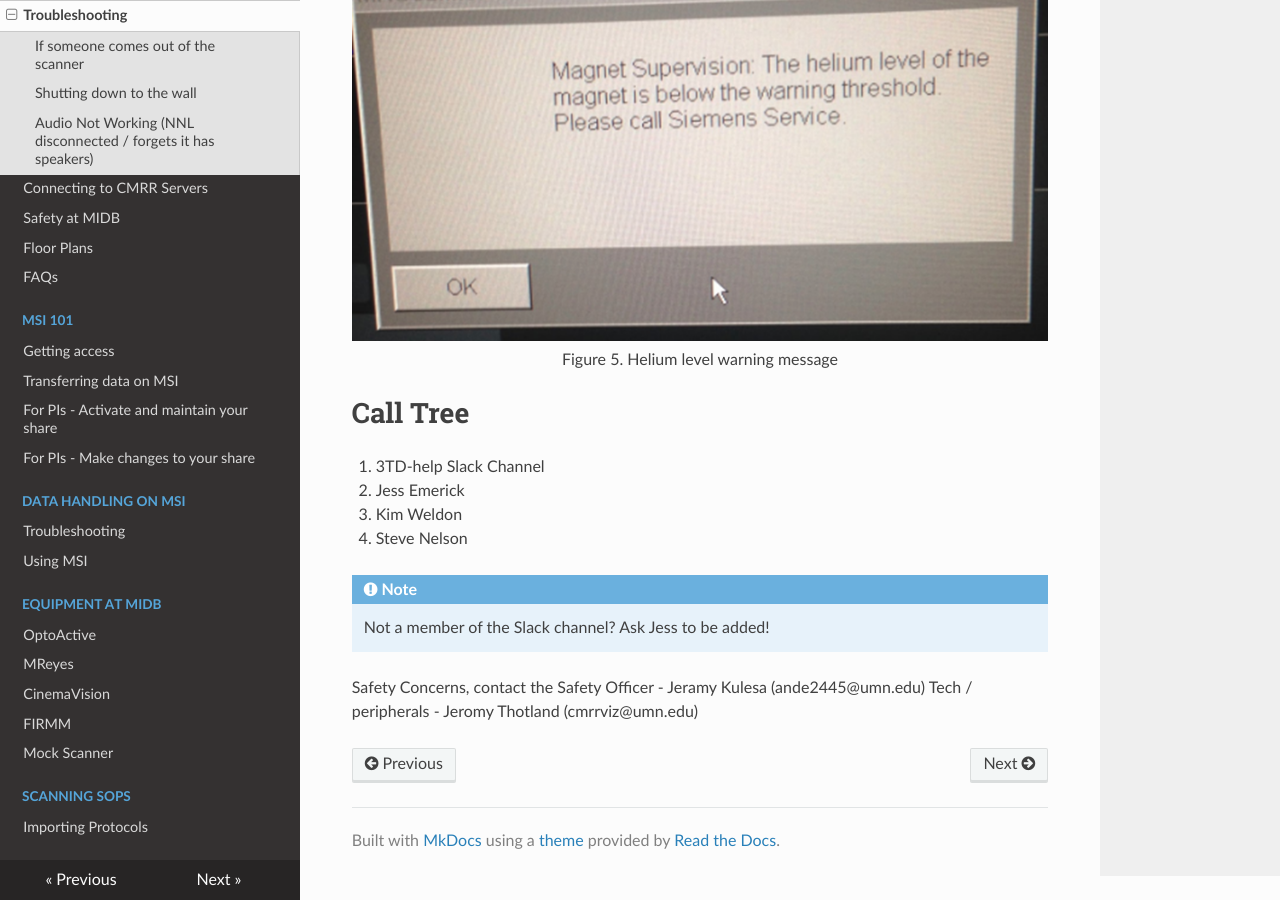
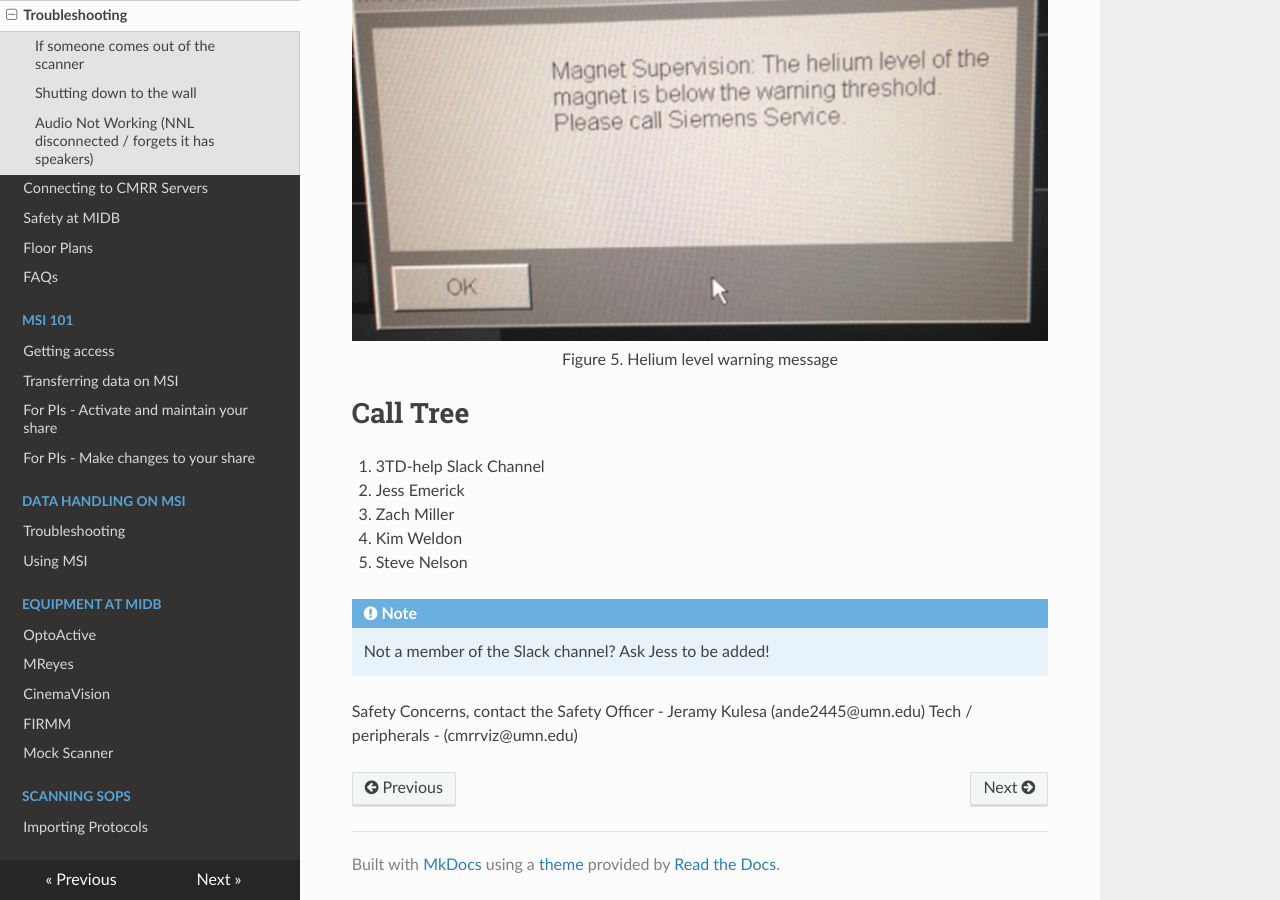
Before and after one commit to MIDB-Neuroimaging/neurohub_rtd, an MkDocs documentation site: the page built from docs/midb/troubleshoot.md, in a window 1280 px wide and 900 px high, scrolled down 8526 px. Built offline with MkDocs 1.6.1, drawn with Linux system fonts in a browser that asks for light colours; nearby versions of some CDN libraries.

```diff
--- a/docs/midb/troubleshoot.md
+++ b/docs/midb/troubleshoot.md
@@ -155,10 +155,11 @@ In the event of an emergency or power outage, it is possible to remove the patie
 # Call Tree
 1. 3TD-help Slack Channel
 2. Jess Emerick
-3. Kim Weldon
-4. Steve Nelson
+3. Zach Miller
+4. Kim Weldon
+5. Steve Nelson
 !!! note
     Not a member of the Slack channel? Ask Jess to be added!
 
 Safety Concerns, contact the Safety Officer - Jeramy Kulesa (ande2445@umn.edu)
-Tech / peripherals - Jeromy Thotland (cmrrviz@umn.edu)
+Tech / peripherals - (cmrrviz@umn.edu)
```
Also changed, not shown: docs/midb/midbaccess.md (+1 -1 lines), docs/msi/msi.md (+1 -1 lines), docs/start/equipment.md (+2 -0 lines), docs/start/midb-over.md (+1 -1 lines).
